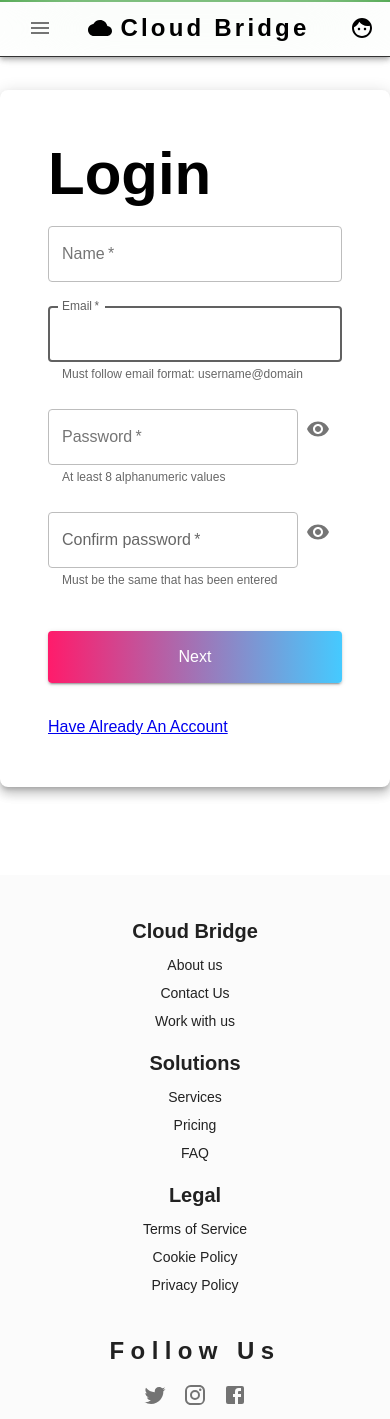
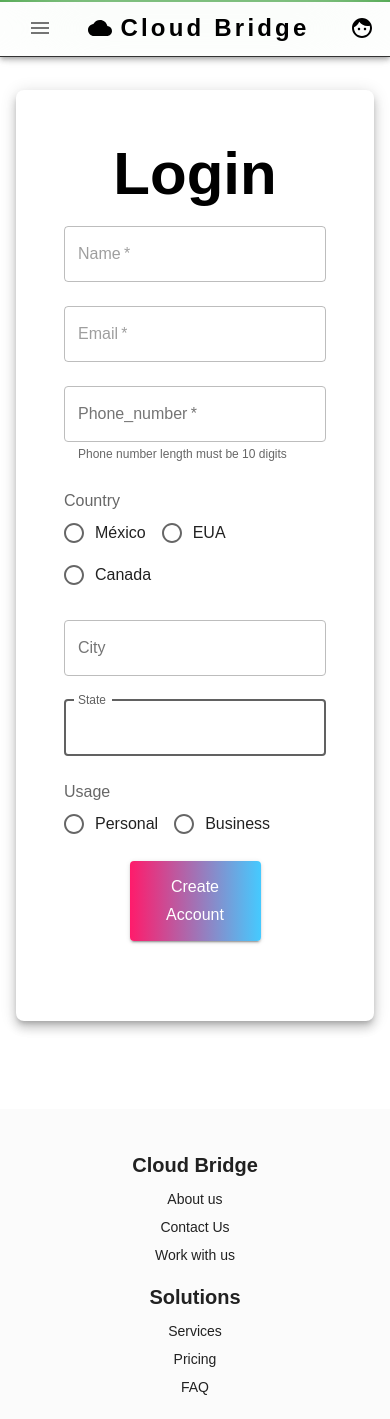
Before and after one commit to GaelAlburo/final-project, a Next.js app in the folder front/: page /login in a window 390 px wide. Shown: the top 1419 px of the page. Built offline with nearby package versions, Linux system fonts and the light colour scheme; a web font is replaced by a local one.

Commit message:
feat(login): make login page responsive

```diff
--- a/front/app/login/page.jsx
+++ b/front/app/login/page.jsx
@@ -22,7 +22,7 @@ export default function Login() {
     const [showPassword, setShowPassword] = useState(false);
     const [showPassword2, setShowPassword2] = useState(false);
     const [open, setOpen] = useState(false);
-    const [secondaryInfo, setsecondaryInfo] = useState(false);
+    const [secondaryInfo, setsecondaryInfo] = useState(true);
     const [currentUser, setCurrentUser] = useState({
         name: "",
         email: "",
@@ -39,16 +39,17 @@ export default function Login() {
         severity: "",
         message: "",
     });
-    const [errorBool, setErrorBool] = useState(true)
-    const [helperTextPhone, setHelperTextPhone] = useState('phone number length must be 10 digits')
+    const [errorBool, setErrorBool] = useState(false)
+    const [helperTextPhone, setHelperTextPhone] = useState('Phone number length must be 10 digits')
     const usageTypes = ["Personal", "Business"]
-    const availableCountries = ["México", "EUA", "Canadá"]
+    const availableCountries = ["México", "EUA", "Canada"]
     const { setGlobalCurrentUser, isAuthenticated, setIsAuthenticated } =
     useAuth();
 
     const handleClickShowPassword = () => setShowPassword((show) => !show);
     const handleClickShowPassword2 = () => setShowPassword2((show) => !show);
 
+    // This function validates the email through the API and sets the secondaryInfo state to true
     const validateEmail = async () => {
         try {
             const res = await axios.post("http://localhost:8003/api/v1/validate-email", currentUser);
@@ -81,6 +82,7 @@ export default function Login() {
         }
     }
 
+    // This function creates the user through the API and redirects to the admin page
     const createUser = async () => {
         try {
             const res = await axios.post("http://localhost:8003/api/v1/users", currentUser);
@@ -118,6 +120,7 @@ export default function Login() {
         }
     }
 
+    // This function handles the changes in the input fields
     const handleUserInfo = (event) => {
         setCurrentUser({
         ...currentUser,
@@ -132,11 +135,12 @@ export default function Login() {
             :
             (
                 setErrorBool(true),
-                setHelperTextPhone('phone number length must be 10 digits')
+                setHelperTextPhone('Phone number length must be 10 digits')
             )
         }
     };
 
+    // This function validates the first fields and calls the validateEmail function
     const firstValidation = async () => {
         currentUser.name !== "" &&
         currentUser.email !== "" &&
@@ -157,6 +161,7 @@ export default function Login() {
             }), setOpen(true));
     };
 
+    // This function validates the user fields and calls the createUser function
     const isAUser = async () => {
         currentUser.email !== "" &&
         currentUser.password !== "" &&
@@ -184,16 +189,25 @@ export default function Login() {
             alignItems: "center",
             justifyContent: "center",
             py: 3,
+            mt: {
+              xs: 0,
+              sm: 8
+            }
         }}
         >
       <Paper
         elevation={7}
         sx={{
+          display: "flex",
+          flexDirection: "column",
+          alignItems: "center",
+          justifyContent: "center",
           padding: 6,
           borderRadius: 2,
           maxWidth: "650px",
           width: "100%",
           my: 8,
+          mx: 2
         }}
       >
         <Typography variant="h2"
@@ -210,9 +224,14 @@ export default function Login() {
 
         { secondaryInfo == false ?
 
+          // This is the first form that the user will see to enter the email and password
           <Box
             sx={{
               "& .MuiTextField-root": { mb: 3 },
+              width: {
+                xs: "100%",
+                sm: "80%",
+              },
             }}
           >
               <Box
@@ -284,7 +303,13 @@ export default function Login() {
                 },
               }}
             />
-            <Box gap={20}>
+            <Box
+              sx={{
+                display: "flex",
+                alignItems: "center",
+                justifyContent: "center"
+              }}
+            >
               <TextField
                 required
                 name="password"
@@ -297,7 +322,7 @@ export default function Login() {
                 value={currentUser.password}
                 onChange={handleUserInfo}
                 sx={{
-                  width: "85%",
+                  width: "100%",
                   "& .MuiOutlinedInput-root": {
                     "& fieldset": {
                       borderColor: "grey.400",
@@ -319,15 +344,19 @@ export default function Login() {
               />
               <IconButton
                 onClick={handleClickShowPassword}
-                sx={{
-                  justifyContent: "center",
-                }}
+                sx={{mb: 5.5}}
                 edge="end"
               >
                 {showPassword ? <VisibilityOff /> : <Visibility/>}
               </IconButton>
             </Box>
-            <Box gap={20}>
+            <Box
+              sx={{
+                display: "flex",
+                alignItems: "center",
+                justifyContent: "center"
+              }}
+            >
             <TextField
                 required
                 name="confirmPassword"
@@ -340,7 +369,7 @@ export default function Login() {
                 value={currentUser.confirmPassword}
                 onChange={handleUserInfo}
                 sx={{
-                  width: "85%",
+                  width: "100%",
                   "& .MuiOutlinedInput-root": {
                     "& fieldset": {
                       borderColor: "grey.400",
@@ -356,14 +385,19 @@ export default function Login() {
               />
               <IconButton
                 onClick={handleClickShowPassword2}
-                sx={{
-                  justifyContent: "center",
-                }}
+                sx={{mb: 5.5}}
                 edge="end"
               >
                 {showPassword ? <VisibilityOff /> : <Visibility/>}
               </IconButton>
             </Box>
+            <Box
+              sx={{
+                display: "flex",
+                flexDirection: "column",
+                alignItems: "center",
+              }}
+            >
               <Button
                 type="submit"
                 fullWidth
@@ -372,6 +406,7 @@ export default function Login() {
                   mt: 2,
                   mb: 4,
                   py: 1.5,
+                  width: "50%",
                   background: 'linear-gradient(90deg, #FF1B6B 0%, #45CAFF 100%)',
                   "&:hover": {
                     bgcolor: "#232222",
@@ -397,19 +432,15 @@ export default function Login() {
                   },
                 }}
               >
-              Have Already An Account
+                Already Have An Account
               </Link>
+            </Box>
           </Box>
 
 
           :
+          // This is the second form that the user will see to enter the rest of the information
 
-
-          <Box
-          sx={{
-            "& .MuiTextField-root": { mb: 3 },
-          }}
-        >
         <Box
           sx={{
             "& .MuiTextField-root": { mb: 3 },
@@ -447,7 +478,6 @@ export default function Login() {
             },
             }}
           />
-            </Box>
           <TextField
               required
               fullWidth
@@ -619,15 +649,22 @@ export default function Login() {
               </FormControl>
           </Box>
 
+          <Box
+            sx={{
+              display: "flex",
+              flexDirection: "column",
+              alignItems: "center",
+            }}
+          >
             <Button
                 type="submit"
-                fullWidth
                 variant="contained"
                 href={'/admin'}
                 sx={{
                   mt: 2,
                   mb: 4,
                   py: 1.5,
+                  width: "50%",
                   background: 'linear-gradient(90deg, #FF1B6B 0%, #45CAFF 100%)',
                   "&:hover": {
                       bgcolor: "#232222",
@@ -635,11 +672,13 @@ export default function Login() {
                   color: "white",
                   textTransform: "none",
                   fontSize: "1rem",
+                  textAlign: "center"
                 }}
                 onClick={() => isAUser()}
             >
                 Create Account
             </Button>
+          </Box>
         </Box>
         }
       </Paper>
```
Lines whose indentation alone changed are shown as unchanged.
